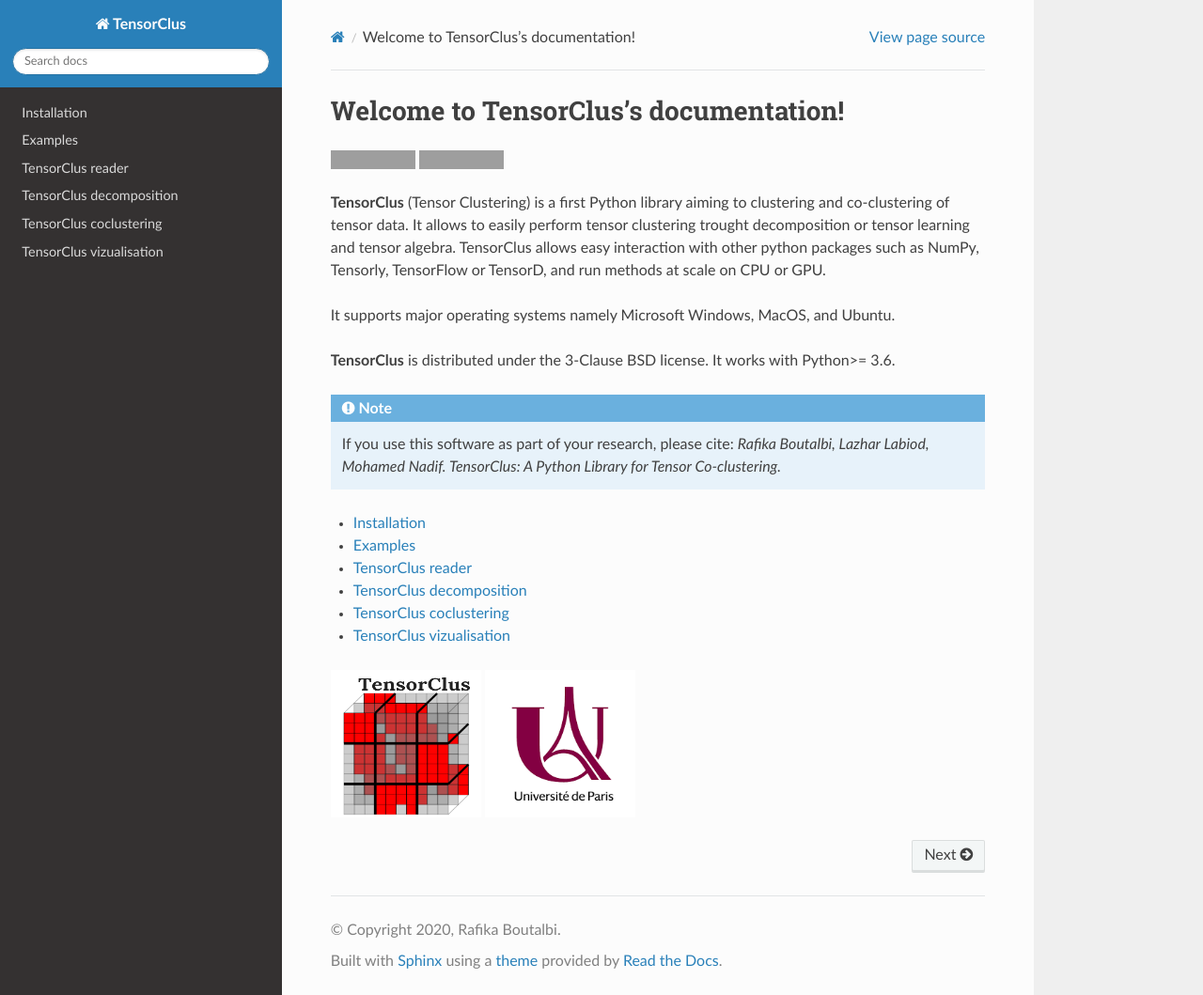
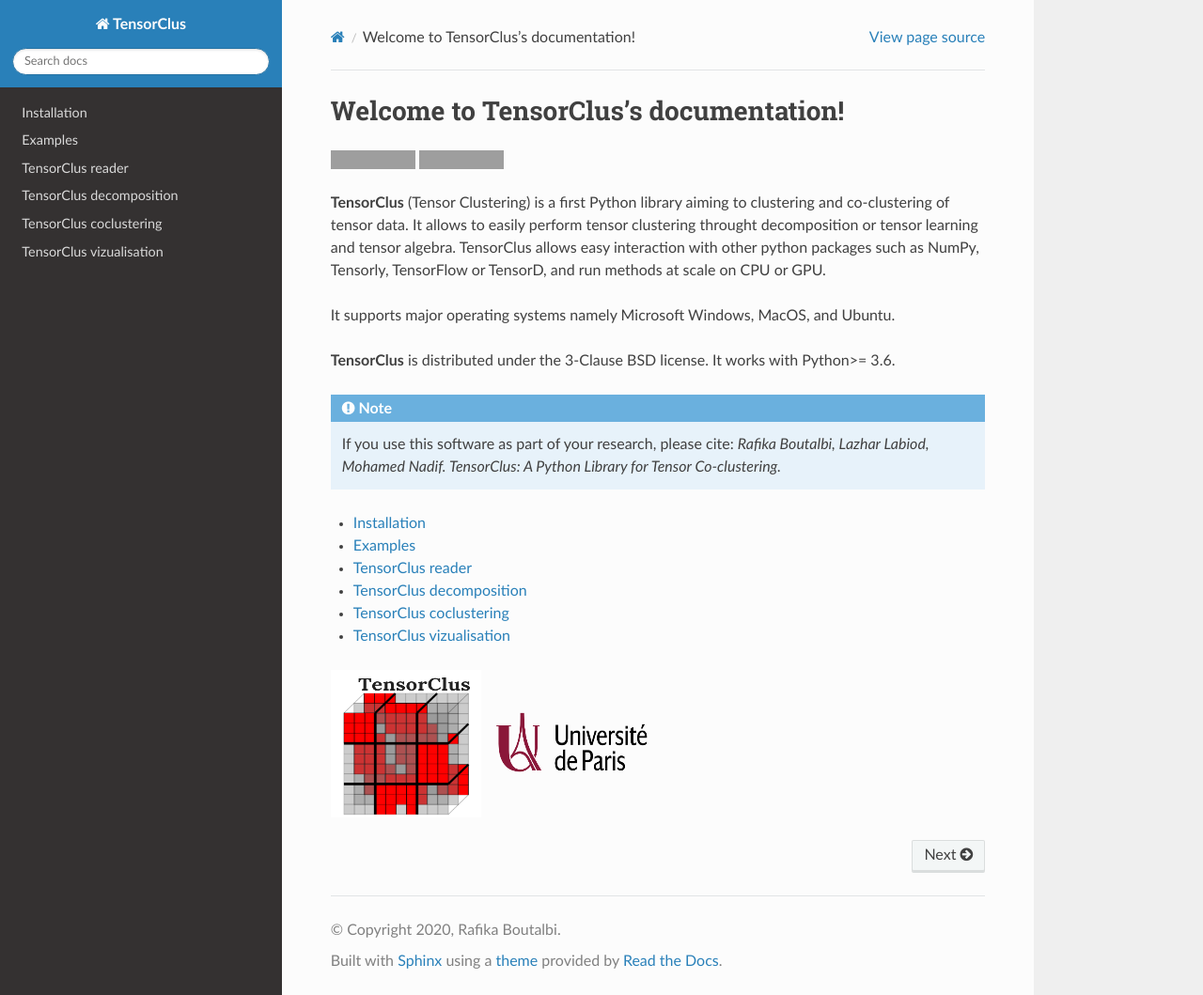
Before and after one commit to boutalbi/TensorClus, a Sphinx documentation site: the page built from docs/index.rst, in a window 1280 px wide and 1059 px high. Shown: the whole window at 94% size. Built offline with Sphinx 7.4.7 and the Read the Docs theme 2.0.0, drawn with Linux system fonts in a browser that asks for light colours; grey boxes are pictures that could not be loaded.

Commit message:
Final documentation version

```diff
--- a/docs/index.rst
+++ b/docs/index.rst
@@ -7,7 +7,7 @@
 .. image:: https://badge.fury.io/py/TensorClus.svg
     :target: https://badge.fury.io/py/TensorClus
 
-**TensorClus**  (Tensor Clustering) is a first Python library aiming to clustering and co-clustering of tensor data. It allows to easily perform tensor clustering trought decomposition or tensor learning and tensor algebra. TensorClus allows easy interaction with other python packages such as NumPy, Tensorly, TensorFlow or TensorD, and run methods at scale on CPU or GPU.
+**TensorClus**  (Tensor Clustering) is a first Python library aiming to clustering and co-clustering of tensor data. It allows to easily perform tensor clustering throught decomposition or tensor learning and tensor algebra. TensorClus allows easy interaction with other python packages such as NumPy, Tensorly, TensorFlow or TensorD, and run methods at scale on CPU or GPU.
 
 It supports major operating systems namely Microsoft Windows, MacOS, and Ubuntu.
 
@@ -29,7 +29,8 @@
    :height: 315px
    :width: 320 px
    :scale: 50 %
+
 .. image:: img/parisLogo.png
    :height: 315px
-   :width: 320 px
-   :scale: 50 %
+   :width: 620 px
+   :scale: 30 %
```
Also changed, not shown: README.md (+1 -1 lines), docs/img/parisLogo.png.
